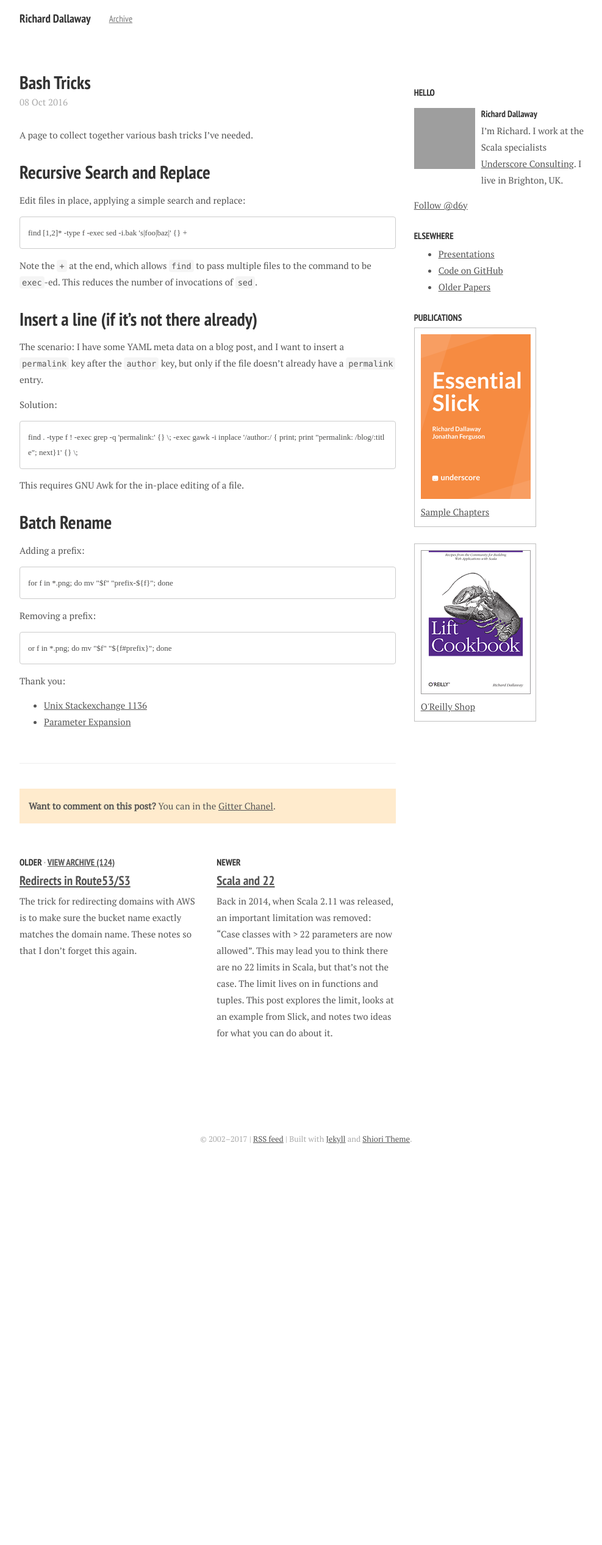
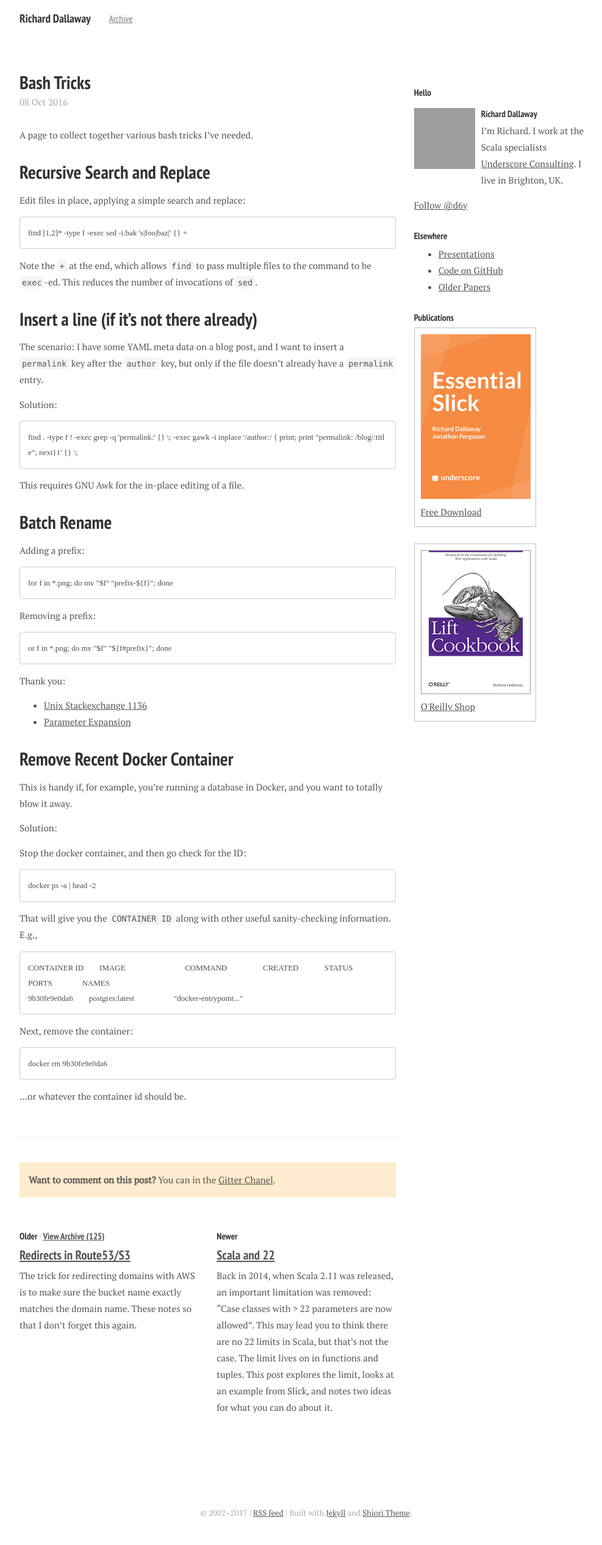
Before and after one commit to d6y/richard.dallaway.com, a Jekyll site: the page built from _posts/2016-10-08-bash.md, in a window 1280 px wide. Shown: the whole page at 61% size, without its empty margins (138-1125 px from the left). Built offline with Jekyll 4.4.1, drawn with Linux system fonts in a browser that asks for light colours; nearby versions of some CDN libraries; some web fonts are replaced; comment, search, counter and statistics services are not loaded; before the commit the page ends 1920 px from its top, so only the background shows below that; grey boxes are pictures that could not be loaded.

Commit message:
Findster post

```diff
--- a/_includes/sidebar.html
+++ b/_includes/sidebar.html
@@ -23,7 +23,7 @@
 </h3>
 
 <ul>
-  <li><a href="http://speakerdeck.com/u/d6y">Presentations</a></li>
+  <li><a href="https://speakerdeck.com/u/d6y">Presentations</a></li>
   <li><a href="https://github.com/d6y">Code on GitHub</a></li>
   <li><a href="https://scholar.google.co.uk/citations?hl=en&user=jtH4v_sAAAAJ&view_op=list_works">Older Papers</a></li>
 </ul>
@@ -35,12 +35,12 @@
 
 <div style="border: 1pt solid silver; padding: 10px; width:200px">
    <a href="http://underscore.io/books/essential-slick/"><img style="margin-bottom:.5em" src="/img/epub-cover-left180.png"></a>
-   <a href="http://underscore.io/books/essential-slick/" target="_blank">Sample Chapters</a>
+   <a href="https://underscore.io/books/essential-slick/" target="_blank">Free Download</a>
 </div>
 
 <br>
 
 <div style="border: 1pt solid silver; padding: 10px; width:200px">
-   <a href="http://shop.oreilly.com/product/0636920029151.do"><img style="margin-bottom:.5em" src="/img/cat.gif"></a>
+   <a href="https://shop.oreilly.com/product/0636920029151.do"><img style="margin-bottom:.5em" src="/img/cat.gif"></a>
    <a href="http://shop.oreilly.com/product/0636920029151.do" target="_blank">O'Reilly Shop</a>
 </div>
--- a/_posts/2016-10-08-bash.md
+++ b/_posts/2016-10-08-bash.md
@@ -41,3 +41,24 @@ Thank you:
 
 - [Unix Stackexchange 1136](http://unix.stackexchange.com/questions/1136/batch-renaming-files)
 - [Parameter Expansion](http://mywiki.wooledge.org/BashGuide/Parameters#Parameter_Expansion)
+
+# Remove Recent Docker Container
+
+This is handy if, for example, you're running a database in Docker, and you want to totally blow it away.
+
+Solution:
+
+Stop the docker container, and then go check for the ID:
+
+    docker ps -a | head -2
+
+That will give you the `CONTAINER ID` along with other useful sanity-checking information. E.g.,
+
+    CONTAINER ID        IMAGE                              COMMAND                  CREATED             STATUS                      PORTS               NAMES
+    9b30fe9e0da6        postgres:latest                    "docker-entrypoint..."
+
+Next, remove the container:
+
+    docker rm 9b30fe9e0da6
+
+...or whatever the container id should be.
--- a/_sass/custom-scss.scss
+++ b/_sass/custom-scss.scss
@@ -18,3 +18,8 @@ pre code {
   font-family: "PT Mono";
   font-size: small;
 }
+
+img.photo {
+  display: inline;
+  border-radius: 0;
+}
--- a/stylesheets/shiori.scss
+++ b/stylesheets/shiori.scss
@@ -69,7 +69,6 @@ h2 {
   margin-bottom: $line-height-computed * 0.25;
 }
 h3 {
-  text-transform: uppercase;
   margin-bottom: $line-height-computed * 0.25;
 }
 
```
Also changed, not shown: _posts/2017-09-10-findster.md (added, +119 -0 lines).
